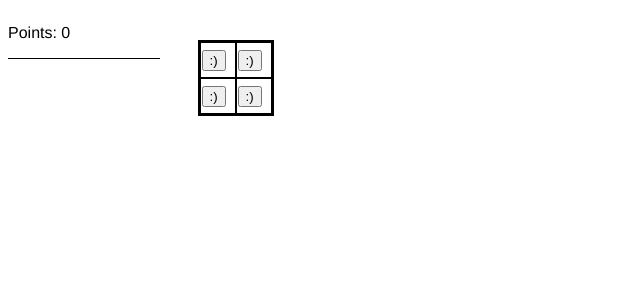
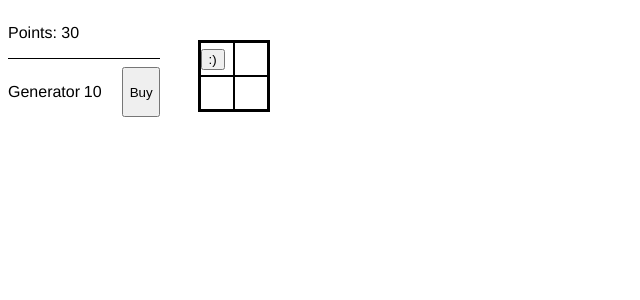
Before and after one commit to jake-orielly/untitled-idle-board-project, a Vue app: page / in a window 1280 px wide. Shown: the top 300 px of the page, without its empty margins (0-640 px from the left). Built offline with nearby package versions, Linux system fonts and the light colour scheme.

Commit message:
Structure shop component

```diff
--- a/src/components/GameContainer.vue
+++ b/src/components/GameContainer.vue
@@ -8,6 +8,10 @@
           Points: {{points}}
         </p>
         <hr>
+        <StructureShop
+          :structures="structures"
+          @buy="buyStructure"
+        />
       </div>
       <div>
         <table
@@ -24,9 +28,15 @@
                 :key="`cell-${colVal}-${rowVal}`"
               >
                 <component
-                  :is="'ClickerButton'"
+                  :is="board[colVal][rowVal]"
                   @gainPoints="gainPoints"
                 />
+                <div
+                  v-if="!board[colVal][rowVal] && placing"
+                  class="empty-space"
+                >
+                  {{placing.img}}
+                </div>
               </td>
             </tr>
           </tbody>
@@ -37,23 +47,68 @@
   </div>
 </template>
 <script>
+class Generator {
+  static name = "Generator";
+  static img = "G";
+
+  static price(owned) {
+    return 10 + parseInt(Math.pow(2.5 * owned, 1.5));
+  }
+
+  tick() {
+    console.log("1")
+  }
+}
+
 import ClickerButton from './ClickerButton'
+import StructureShop from './StructureShop'
 export default {
   name: 'GameContainer',
   components: {
-    ClickerButton
+    ClickerButton,
+    StructureShop
   },
   data() {
     return {
       rows: 2,
       columns: 2,
       board:[],
-      points: 0
+      points: 30,
+      structures: [
+        this.structureRepresentation(Generator)
+      ],
+      placing: undefined
     }
+  },
+  created() {
+    for (let i = 0; i < this.rows; i++) {
+      this.board.push([]);
+      for (let j = 0; j < this.columns; j++)
+        this.board[i][j] = undefined;
+    }
+    this.board[0][0] = "ClickerButton";
   },
   methods: {
     gainPoints(val) {
       this.points += val;
+    },
+    buyStructure(structure) {
+      let representation = this.structures.filter(
+        s => s.name == structure.name
+      )[0];
+      if (this.points > representation.price(representation.owned)) {
+        this.$set(representation,"owned", representation.owned + 1);
+        this.placing = representation.class;
+      }
+    },
+    structureRepresentation(structure) {
+      return {
+        price: structure.price,
+        name: structure.name,
+        class: structure,
+        cost: 10,
+        owned: 0
+      }
     }
   }
 }
@@ -68,6 +123,7 @@ export default {
     border: 1px solid black;
     width: 2rem;
     height: 2rem;
+    padding: 0;
   }
 }
 
@@ -83,4 +139,13 @@ hr {
   width: 80%;
   margin-left: 0%;
 }
+
+.empty-space {
+  color: white;
+  cursor: pointer;
+
+  &:hover {
+    color: grey;
+  }
+}
 </style>
--- /dev/null
+++ b/src/components/StructureShop.vue
@@ -0,0 +1,42 @@
+<template>
+  <div>
+    <div
+      v-for="structure in structures"
+      :key="'structure-' + structure.name"
+      class="shop-container"
+    >
+      <p>{{structure.name}}</p>
+      <p>{{structure.price(structure.owned)}}</p>
+      <button
+        @click="buy(structure.class)"
+      >Buy</button>
+    </div>
+  </div>
+</template>
+<script>
+
+export default {
+  name: 'StructureShop',
+  props: {
+    structures: {
+      type: Array,
+      required: true
+    }
+  },
+  data() {
+    return {}
+  },
+  methods: {
+    buy(structure) {
+      this.$emit('buy',structure);
+    }
+  }
+}
+</script>
+
+<style lang="less" scoped>
+.shop-container {
+  display: grid;
+  grid-template-columns: 40% 20% 20%;
+}
+</style>
```
